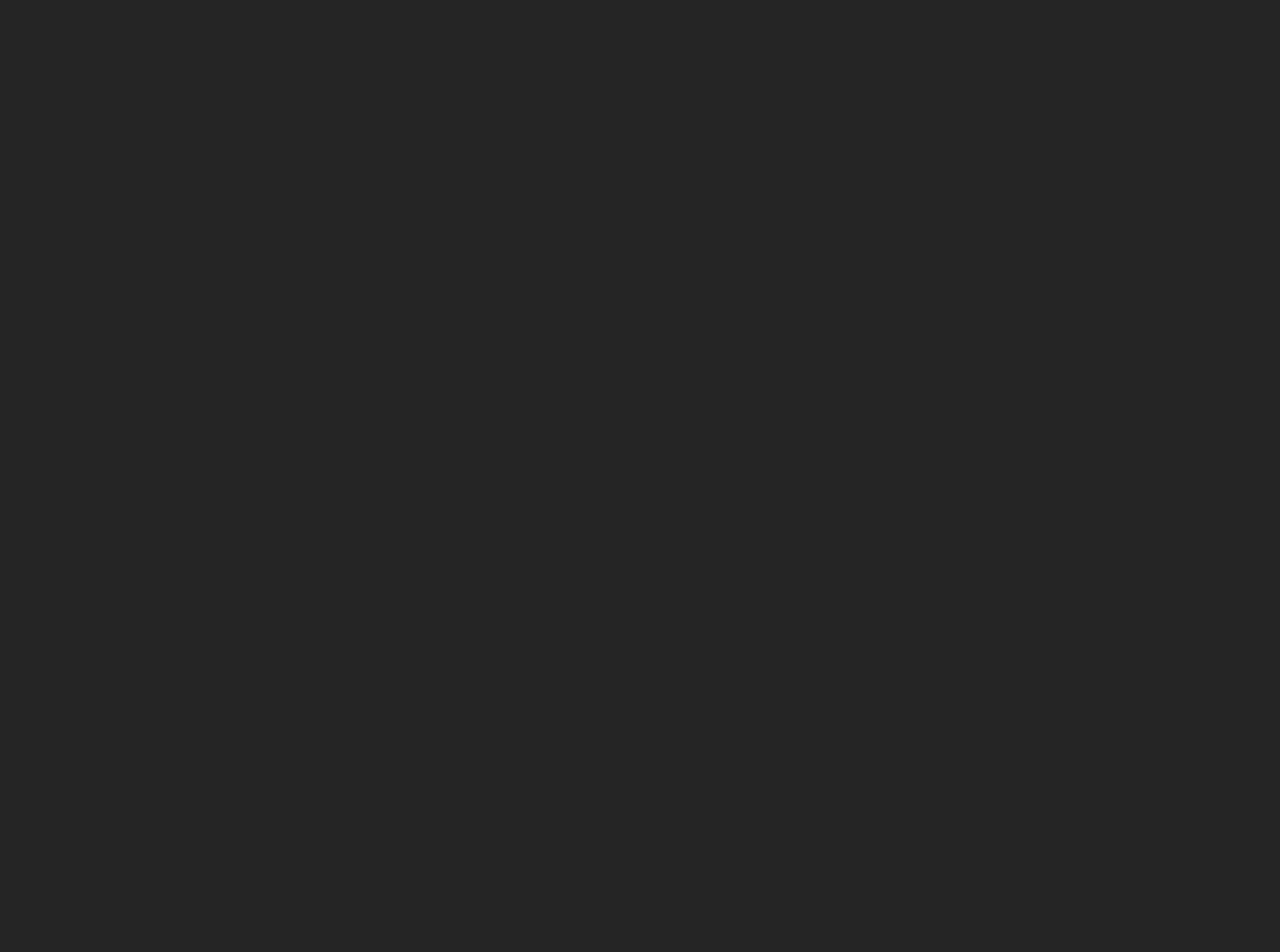
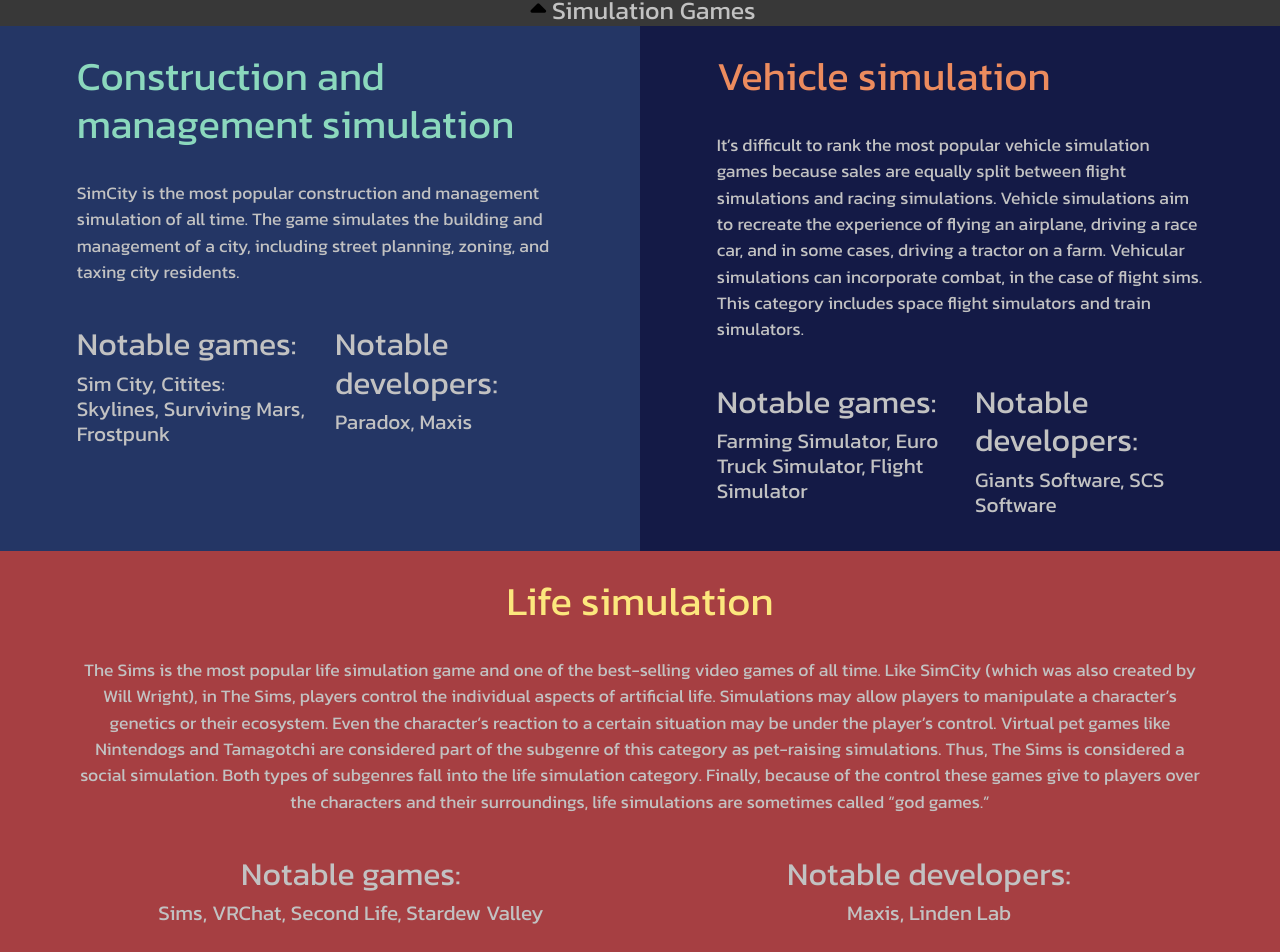
Before and after one commit to annaighoinart/video_games_guide, a React (Create React App) app: page / in a window 1280 px wide. Shown: the part 5070-6022 px from the top of the page. Before the commit the page ends 5064 px from the top, so only its background shows below. Built offline with nearby package versions, Linux system fonts and the light colour scheme.

Commit message:
added simulators

```diff
--- a/src/App.js
+++ b/src/App.js
@@ -21,6 +21,9 @@
 import Tactical_rpg from './Role_Playing_Games/Tactical_rpg';
 import Sandbox_rpg from './Role_Playing_Games/Sandbox_rpg';
 import fppb_rpg from './Role_Playing_Games/First_person_party_based_rpg';
+import Cm_simulation from './Simulation_Games/cm_simulation';
+import Life_simulation from './Simulation_Games/life_simulation';
+import Vehicle_simulation from './Simulation_Games/vehicle_simulation';
 
 
 
@@ -205,6 +208,23 @@
       </div>
 
 
+
+      {/*                  */}
+      {/* Simulation Games */}
+      {/*                  */}
+
+      <h2 className="genre_title" id="simulation_games">
+        <button type="button" className="arrow_btn"><span id="simulation_games_icon" className="fas fa-caret-up"></span></button>
+        Simulation Games
+      </h2>
+      <hr className="genre_splitter" id="simulation_games_splitter" />
+      <div id="simulation_games_row" className="row" style={row}>
+          <Display_Tile tile={Cm_simulation} />
+          <Display_Tile tile={Vehicle_simulation} />
+          <div className="w-100"></div>
+          <Display_Tile tile={Life_simulation} />
+      </div>
+
     </div>
   );
 }
--- /dev/null
+++ b/src/Simulation_Games/Simulation_Games.css
@@ -0,0 +1,99 @@
+.life_simulation_div {
+    padding-left: 6vw;
+    padding-top: 2vw;
+    padding-right: 6vw;
+    padding-bottom: 2vw;
+    background-color: #a63f42;
+    color: #c2c2c2;
+    height: 100%;
+}
+
+.life_simulation_red_text {
+    color: #fce77d;
+    text-align: center;
+}
+
+.a_life_simulation {
+    color: inherit;
+    text-decoration: none;
+}
+
+.a_life_simulation:hover {
+    color: #fce77d;
+    text-decoration: none;
+    transition: 0.8s;
+}
+
+.life_simulation_description {
+    text-align: center;
+}
+
+.life_simulation_col {
+    text-align: center;
+}
+
+
+
+
+
+
+
+.cm_simulation_div {
+    padding-left: 6vw;
+    padding-top: 2vw;
+    padding-right: 6vw;
+    padding-bottom: 2vw;
+    background-color: #243665;
+    color: #c2c2c2;
+    height: 100%;
+}
+
+.cm_simulation_red_text {
+    color: #8bd8bd;
+}
+
+.a_cm_simulation {
+    color: inherit;
+    text-decoration: none;
+}
+
+.a_cm_simulation:hover {
+    color: #8bd8bd;
+    text-decoration: none;
+    transition: 0.8s;
+}
+
+
+
+
+
+
+
+
+
+
+
+.vehicle_simulation_div {
+    padding-left: 6vw;
+    padding-top: 2vw;
+    padding-right: 6vw;
+    padding-bottom: 2vw;
+    background-color: #141a46;
+    color: #c2c2c2;
+    height: 100%;
+}
+
+.vehicle_simulation_red_text {
+    color: #ec8b5e;
+}
+
+.a_vehicle_simulation {
+    color: inherit;
+    text-decoration: none;
+}
+
+.a_vehicle_simulation:hover {
+    color: #ec8b5e;
+    text-decoration: none;
+    transition: 0.8s;
+}
--- /dev/null
+++ b/src/Simulation_Games/cm_simulation.js
@@ -0,0 +1,34 @@
+import React from 'react';
+import './Simulation_Games.css'
+
+export default function Cm_simulation() {
+    return(
+        <div className="cm_simulation_div">
+            <h2 className="cm_simulation_red_text">Construction and management simulation</h2>
+            <br />
+            <p>SimCity is the most popular construction and management simulation of all time.
+                The game simulates the building and management of a city, including street planning,
+                zoning, and taxing city residents.
+            </p>
+            <br />
+            <div className="row">
+                <div className="col">
+                    <h4>Notable games:</h4>
+                    <h5>
+                        <a className="a_cm_simulation" href="https://www.ea.com/games/simcity?setLocale=en-us" target="_blank">Sim City</a>,
+                        <a className="a_cm_simulation" href="https://www.paradoxplaza.com/cities-skylines-all/" target="_blank"> Citites: Skylines</a>,
+                        <a className="a_cm_simulation" href="https://www.paradoxplaza.com/surviving-mars/" target="_blank"> Surviving Mars</a>,
+                        <a className="a_cm_simulation" href="http://www.frostpunkgame.com/" target="_blank"> Frostpunk</a>
+                    </h5>
+                </div>
+                <div className="col">
+                    <h4>Notable developers:</h4>
+                    <h5>
+                        <a className="a_cm_simulation" href="https://www.paradoxplaza.com/" target="_blank">Paradox</a>,
+                        <a className="a_cm_simulation" href="https://www.ea.com/studios/maxis" target="_blank"> Maxis</a>
+                    </h5>
+                </div>
+            </div>
+        </div>
+    );
+}
--- /dev/null
+++ b/src/Simulation_Games/life_simulation.js
@@ -0,0 +1,41 @@
+import React from 'react';
+import './Simulation_Games.css'
+
+export default function Life_simulation() {
+    return(
+        <div className="life_simulation_div">
+            <h2 className="life_simulation_red_text">Life simulation</h2>
+            <br />
+            <p className="life_simulation_description">The Sims is the most popular life simulation game and one of
+            the best-selling video games of all time. Like SimCity (which was also created by Will Wright), in
+            The Sims, players control the individual aspects of artificial life. Simulations may allow players
+            to manipulate a character’s genetics or their ecosystem. Even the character’s reaction to a certain
+            situation may be under the player’s control.
+            Virtual pet games like Nintendogs and Tamagotchi are considered part of
+            the subgenre of this category as pet-raising simulations. Thus, The Sims is
+            considered a social simulation. Both types of subgenres fall into the life simulation category.
+            Finally, because of the control these games give to players over the characters and
+            their surroundings, life simulations are sometimes called “god games.”
+            </p>
+            <br />
+            <div className="row">
+                <div className="col life_simulation_col">
+                    <h4>Notable games:</h4>
+                    <h5>
+                        <a className="a_life_simulation" href="https://www.ea.com/games/the-sims" target="_blank">Sims</a>,
+                        <a className="a_life_simulation" href="https://www.vrchat.com/" target="_blank"> VRChat</a>,
+                        <a className="a_life_simulation" href="https://secondlife.com/" target="_blank"> Second Life</a>,
+                        <a className="a_life_simulation" href="https://www.stardewvalley.net/" target="_blank"> Stardew Valley</a>
+                    </h5>
+                </div>
+                <div className="col life_simulation_col">
+                    <h4>Notable developers:</h4>
+                    <h5>
+                        <a className="a_life_simulation" href="https://www.ea.com/studios/maxis" target="_blank"> Maxis</a>,
+                        <a className="a_life_simulation" href="https://www.lindenlab.com/" target="_blank"> Linden Lab</a>
+                    </h5>
+                </div>
+            </div>
+        </div>
+    );
+}
--- /dev/null
+++ b/src/Simulation_Games/vehicle_simulation.js
@@ -0,0 +1,36 @@
+import React from 'react';
+import './Simulation_Games.css'
+
+export default function Vehicle_simulation() {
+    return(
+        <div className="vehicle_simulation_div">
+            <h2 className="vehicle_simulation_red_text">Vehicle simulation</h2>
+            <br />
+            <p>It’s difficult to rank the most popular vehicle simulation games because
+                sales are equally split between flight simulations and racing simulations.
+                Vehicle simulations aim to recreate the experience of flying an airplane,
+                driving a race car, and in some cases, driving a tractor on a farm.
+                Vehicular simulations can incorporate combat, in the case of flight sims.
+                This category includes space flight simulators and train simulators.
+            </p>
+            <br />
+            <div className="row">
+                <div className="col">
+                    <h4>Notable games:</h4>
+                    <h5>
+                        <a className="a_vehicle_simulation" href="https://www.farming-simulator.com/" target="_blank">Farming Simulator</a>,
+                        <a className="a_vehicle_simulation" href="https://eurotrucksimulator2.com/" target="_blank"> Euro Truck Simulator</a>,
+                        <a className="a_vehicle_simulation" href="https://www.flightsimulator.com/" target="_blank"> Flight Simulator</a>
+                    </h5>
+                </div>
+                <div className="col">
+                    <h4>Notable developers:</h4>
+                    <h5>
+                        <a className="a_vehicle_simulation" href="https://giants-software.com/" target="_blank">Giants Software</a>,
+                        <a className="a_vehicle_simulation" href="https://scssoft.com/" target="_blank"> SCS Software</a>
+                    </h5>
+                </div>
+            </div>
+        </div>
+    );
+}
```
Also changed, not shown: 8 other files (tests, documents, lock files or other folders).
